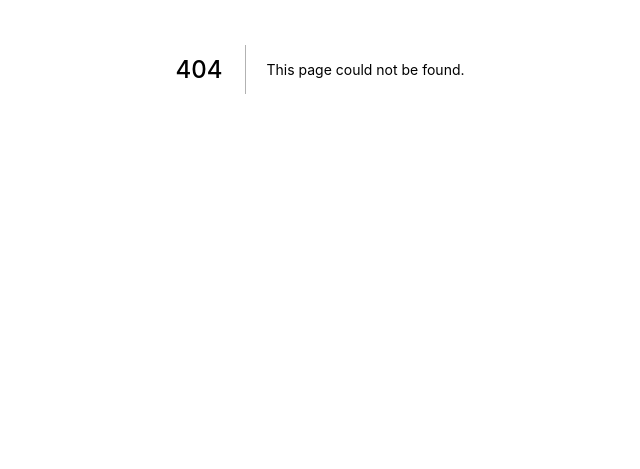
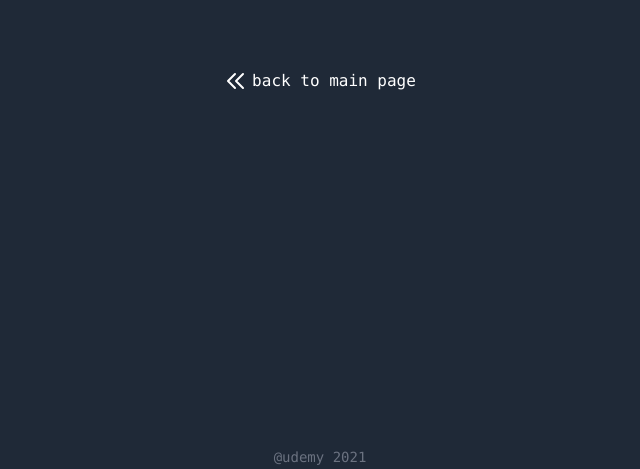
Before and after one commit to murillo0824/nextdjango_front, a Next.js app: page /task-page in a window 1280 px wide. Before the commit this address had no page. Shown: the part 331-800 px from the top of the page, without its empty margins (320-960 px from the left). Built offline with nearby package versions, Linux system fonts and the light colour scheme.

Commit message:
make blog list page

```diff
--- /dev/null
+++ b/components/Post.js
@@ -0,0 +1,15 @@
+
+export default function Post({post}){
+  return (
+    <div>
+      <span>
+        {post.id}
+      </span>
+      {":"}
+      <span className="cursor-pointer text-white border-b border-gray-500 hover:bg-gray-600">
+        {post.title}
+      </span>
+    </div>
+
+  );
+}
--- /dev/null
+++ b/lib/posts.js
@@ -0,0 +1,13 @@
+// import { filter } from "lodash";
+import fetch from "node-fetch";
+
+export async function getAllPostsData(){
+  const res = await fetch(
+    new URL(`${process.env.NEXT_PUBLIC_RESTAPI_URL}api/list-post/`)
+  );
+  const posts = await res.json();
+  const filteredPosts = posts.sort(
+    (a,b)=> new Date(b.created_at) - new Date(a.created_at)
+  );
+  return filteredPosts;
+}
--- /dev/null
+++ b/pages/blog-page.js
@@ -0,0 +1,45 @@
+import Layout from "../components/Layout";
+import Link from "next/link";
+import { getAllPostsData }from "../lib/posts";
+import Post from "../components/Post";
+
+export default function BlogPage({ filteredPosts }) {
+  return (
+    <Layout title="blog page">
+
+
+      <ul>
+        {filteredPosts &&
+        filteredPosts.map((post)=> <Post key={post.id} post={post}/>)}
+      </ul>
+      <Link href="/main-page">
+        <div className="flex cursor-pointer mt-12">
+          <svg
+            xmlns="http://www.w3.org/2000/svg"
+            className="h-6 w-6 mr-1"
+            fill="none"
+            viewBox="0 0 24 24"
+            stroke="currentColor"
+          >
+            <path
+              strokeLinecap="round"
+              strokeLinejoin="round"
+              strokeWidth={2}
+              d="M11 19l-7-7 7-7m8 14l-7-7 7-7"
+            />
+          </svg>
+          <span>
+            back to main page
+          </span>
+        </div>
+      </Link>
+    </Layout>
+  );
+}
+
+export async function getStaticProps(){
+  const filteredPosts = await getAllPostsData();
+  return{
+    props: { filteredPosts },
+  }
+}
--- a/pages/main-page.js
+++ b/pages/main-page.js
@@ -1,6 +1,7 @@
 import Cookie from "universal-cookie";
 import { useRouter } from "next/router";
 import Layout from "../components/Layout";
+import Link from "next/link";
 
 const cookie = new Cookie();
 
@@ -12,6 +13,18 @@ export default function MainPage() {
   };
   return (
     <Layout title="main page">
+      <div className="mb-12">
+        <Link href="/blog-page">
+          <a className="bg-indigo-500 mr-8 hover:bg-indigo-600 text-white px-4 py-12 rounded">
+            visit blog page by ssg + isr
+          </a>
+        </Link>
+        <Link href="/task-page">
+          <a className="bg-gray-500 mr-8 hover:bg-gray-600 text-white px-4 py-12 rounded">
+            visit blog page by ssg + isr
+          </a>
+        </Link>
+      </div>
       <svg
       onClick={logout}
       xmlns="http://www.w3.org/2000/svg"
--- /dev/null
+++ b/pages/task-page.js
@@ -0,0 +1,31 @@
+
+import Layout from "../components/Layout";
+import Link from "next/link";
+
+export default function BlogPage({ filteredPosts }) {
+  return (
+    <Layout title="task page">
+      <Link href="/main-page">
+        <div className="flex cursor-pointer mt-12">
+          <svg
+            xmlns="http://www.w3.org/2000/svg"
+            className="h-6 w-6 mr-1"
+            fill="none"
+            viewBox="0 0 24 24"
+            stroke="currentColor"
+          >
+            <path
+              strokeLinecap="round"
+              strokeLinejoin="round"
+              strokeWidth={2}
+              d="M11 19l-7-7 7-7m8 14l-7-7 7-7"
+            />
+          </svg>
+          <span>
+            back to main page
+          </span>
+        </div>
+      </Link>
+    </Layout>
+  );
+}
```
